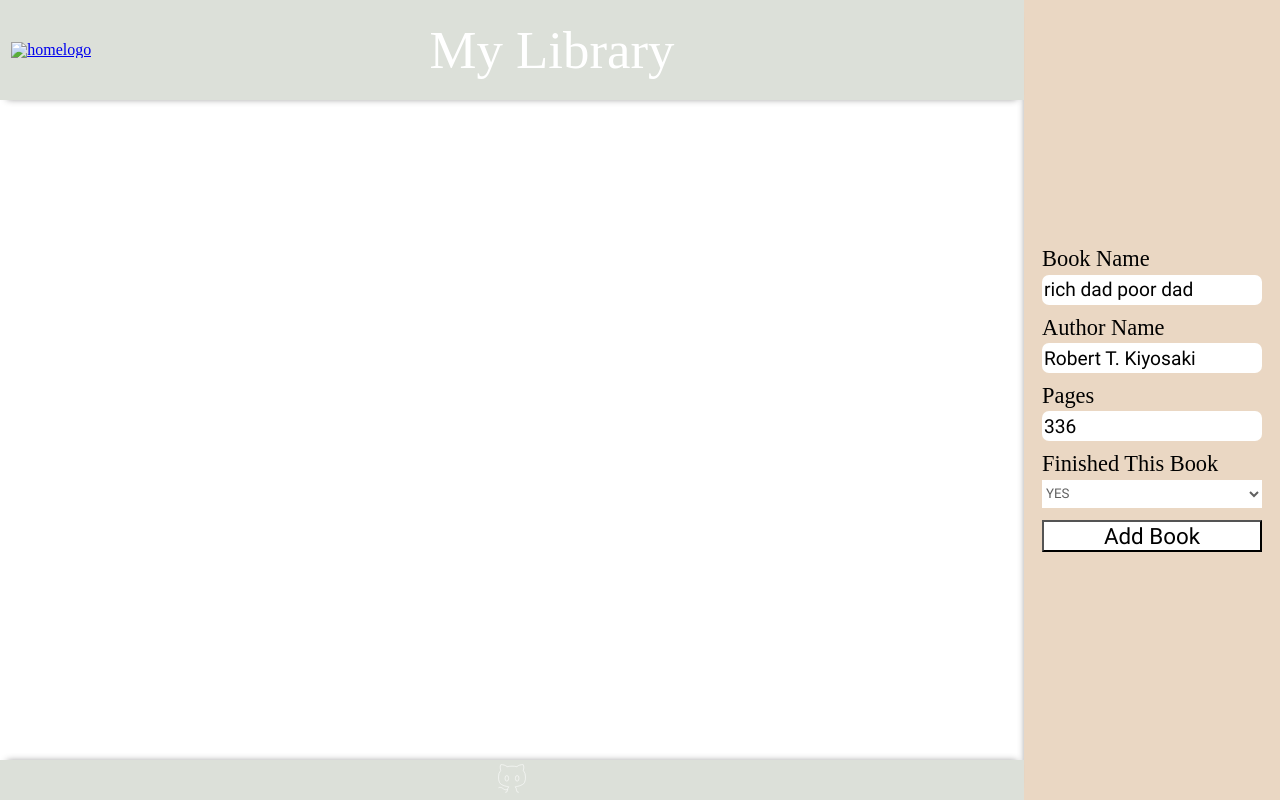
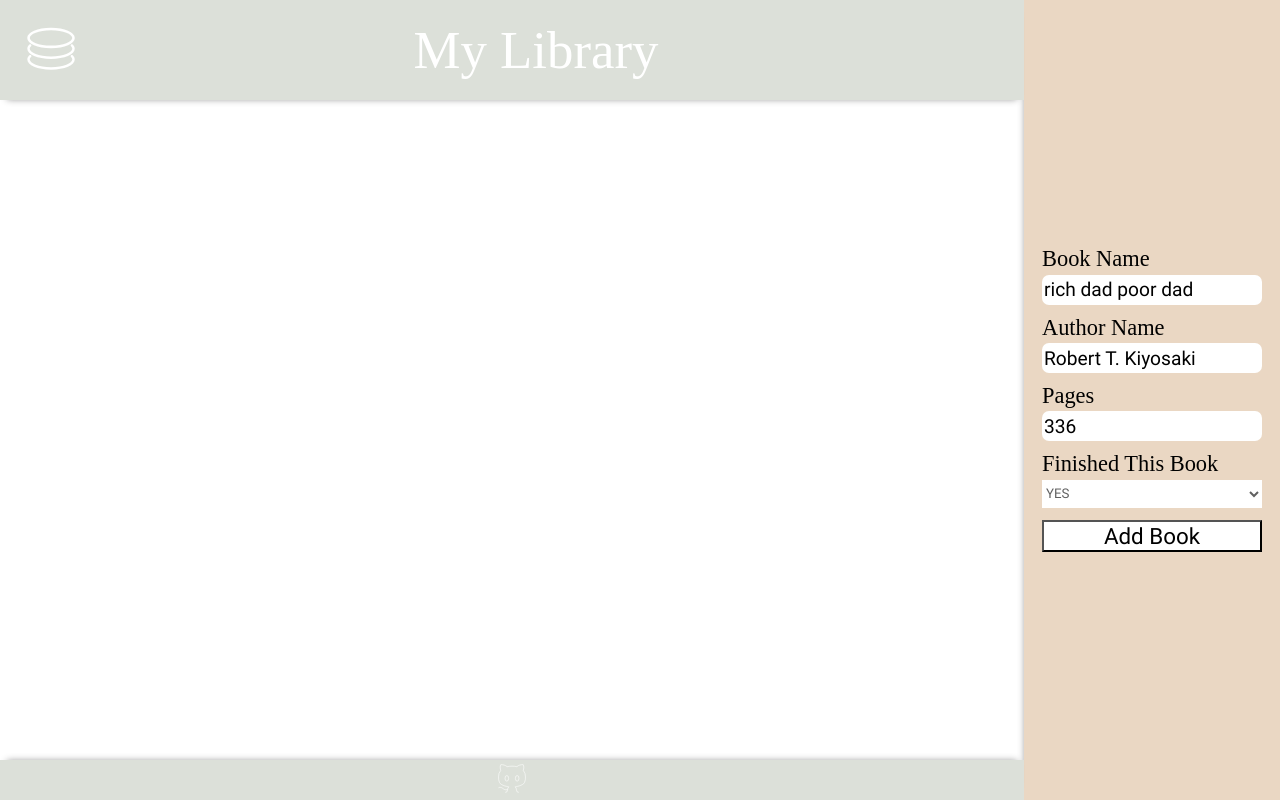
Before and after one commit to exp1x1/my-js, a website: page project-my-library/index.html in a window 1280 px wide. Drawn offline with Linux system fonts and the light colour scheme.

Commit message:
fixed logo path

```diff
--- a/project-my-library/index.html
+++ b/project-my-library/index.html
@@ -15,7 +15,7 @@
       <div class="nav">
         <a href="../index.html"
           ><img
-            src="./project-my-library/pic/integral-svgrepo-com.svg"
+            src="./pic/integral-svgrepo-com.svg"
             alt="homelogo"
         /></a>
         <div class="title">My Library</div>
```
